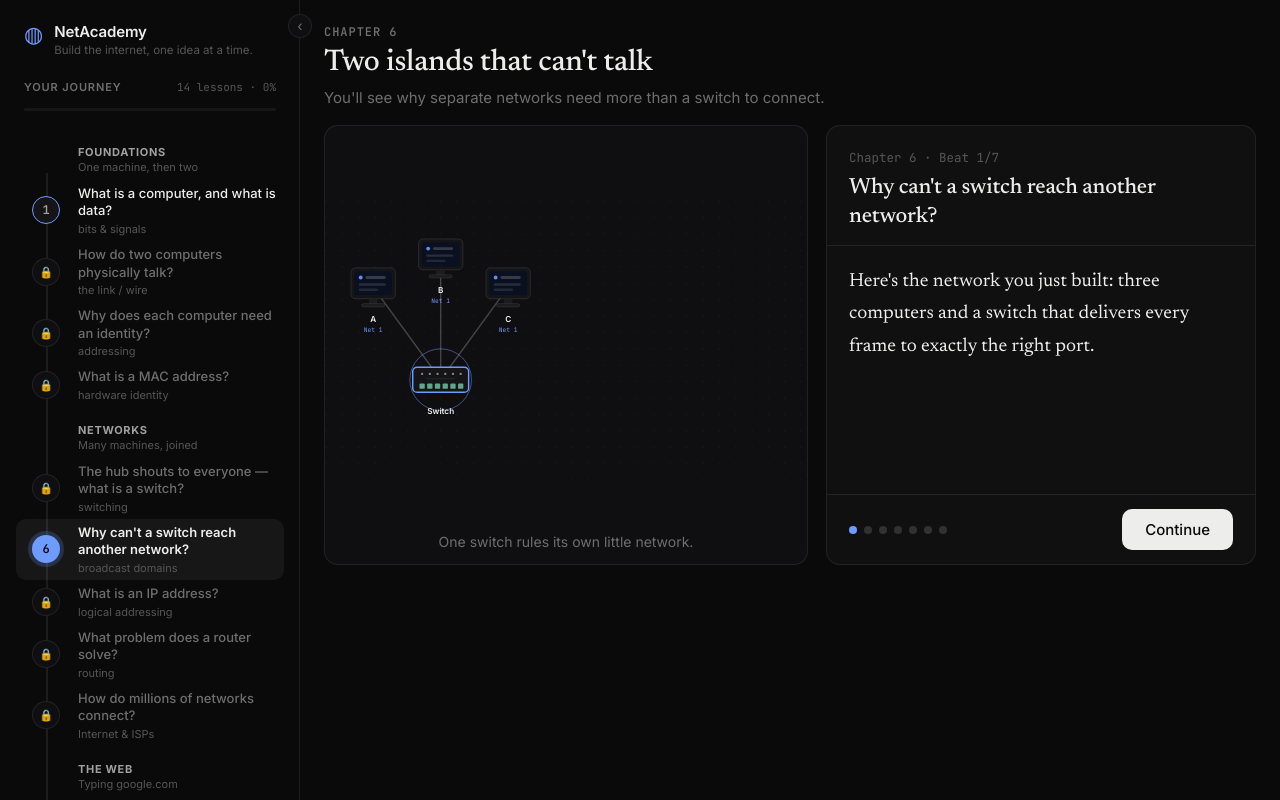
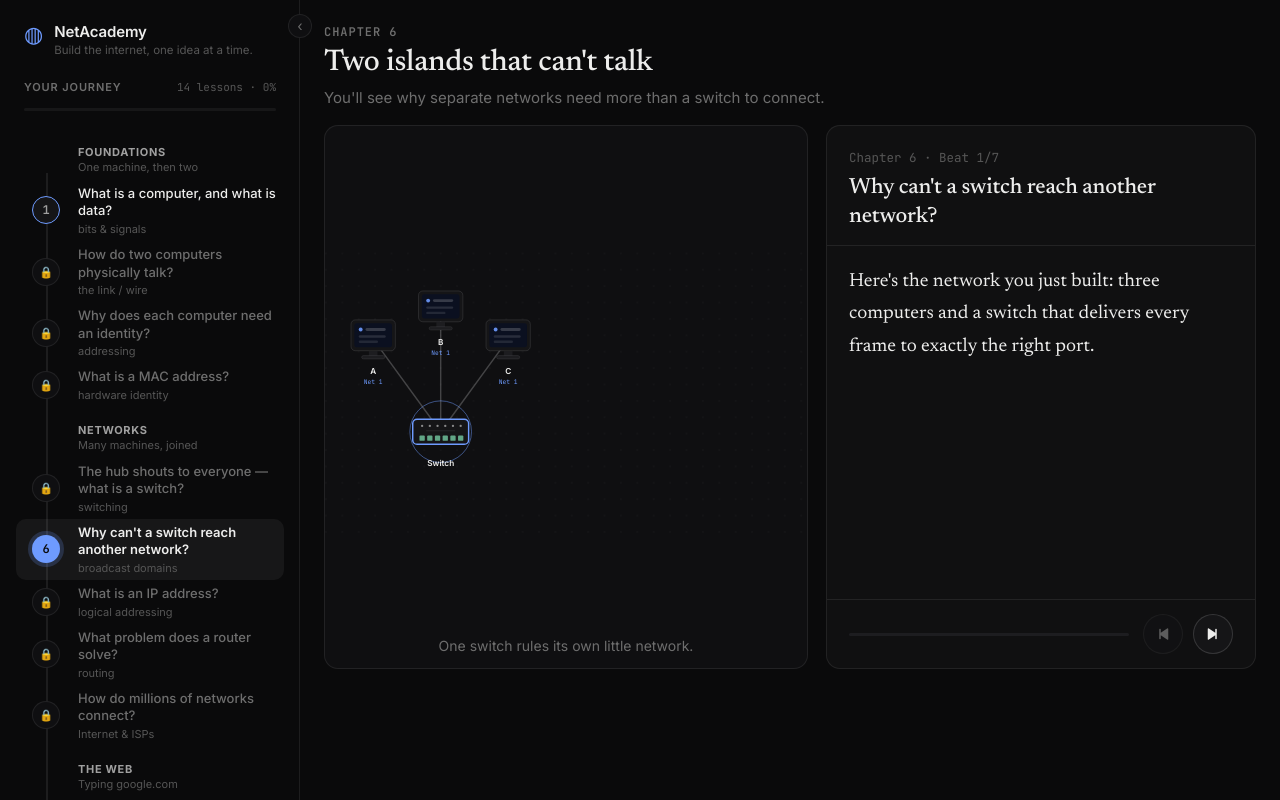
Before and after one commit to xorrier/computer-network, a React (Vite) app: page /chapter/another-network in a window 1280 px wide. Built offline with nearby package versions, Linux system fonts and the light colour scheme.

Commit message:
feat: enhance ChapterView component with scrolling behavior and navigation controls; update styles for improved layout

```diff
--- a/src/journey/ChapterView.tsx
+++ b/src/journey/ChapterView.tsx
@@ -1,4 +1,4 @@
-import { useEffect, useMemo, useState } from "react";
+import { useEffect, useMemo, useRef, useState } from "react";
 import { useNavigate } from "react-router-dom";
 import { motion, AnimatePresence } from "framer-motion";
 import type { Chapter } from "@/types/journey";
@@ -17,6 +17,7 @@ export function ChapterView({ chapter }: ChapterViewProps) {
   const [revealed, setRevealed] = useState(1);
   const [picked, setPicked] = useState<string | null>(null);
   const [finished, setFinished] = useState(false);
+  const bodyRef = useRef<HTMLDivElement>(null);
 
   const beat = chapter.beats[beatIndex]!;
   const isLastBeat = beatIndex === chapter.beats.length - 1;
@@ -35,10 +36,32 @@ export function ChapterView({ chapter }: ChapterViewProps) {
   const showInteraction = Boolean(beat.interaction) && allSaid;
   const canContinue = allSaid && solved;
 
+  // Keep the newest content in view above the footer as the beat grows.
+  useEffect(() => {
+    const el = bodyRef.current;
+    if (!el) return;
+    el.scrollTo({ top: el.scrollHeight, behavior: "smooth" });
+  }, [revealed, showInteraction, picked, beatIndex]);
+
   const goToBeat = (i: number) => {
     setBeatIndex(i);
     setRevealed(1);
     setPicked(null);
+  };
+
+  // Step backward one narration line; at the first line, jump to the previous
+  // beat fully revealed.
+  const goPrev = () => {
+    if (revealed > 1) {
+      setRevealed((r) => r - 1);
+      return;
+    }
+    if (beatIndex > 0) {
+      const prev = beatIndex - 1;
+      setBeatIndex(prev);
+      setRevealed(chapter.beats[prev]!.say.length);
+      setPicked(null);
+    }
   };
 
   const handlePrimary = () => {
@@ -70,16 +93,17 @@ export function ChapterView({ chapter }: ChapterViewProps) {
           <h2 className="narrator-q">{chapter.question}</h2>
         </div>
 
-        <div className="narrator-body">
+        <div className="narrator-body" ref={bodyRef}>
           <div className="say">
             <AnimatePresence initial={false}>
               {beat.say.slice(0, revealed).map((line, i) => (
                 <motion.p
                   key={beat.id + "-" + i}
                   className={"say-p" + (i === revealed - 1 ? " is-latest" : "")}
-                  initial={{ opacity: 0, y: 10 }}
-                  animate={{ opacity: 1, y: 0 }}
-                  transition={{ duration: 0.35 }}
+                  initial={{ opacity: 0, y: 12, filter: "blur(4px)" }}
+                  animate={{ opacity: 1, y: 0, filter: "blur(0px)" }}
+                  exit={{ opacity: 0, y: -8, filter: "blur(2px)" }}
+                  transition={{ duration: 0.5, ease: [0.22, 1, 0.36, 1] }}
                   dangerouslySetInnerHTML={{ __html: emphasize(line) }}
                 />
               ))}
@@ -134,19 +158,43 @@ export function ChapterView({ chapter }: ChapterViewProps) {
         </div>
 
         <div className="narrator-foot">
-          <div className="beat-dots">
-            {chapter.beats.map((b, i) => (
+          <div className="beat-progress" aria-hidden="true">
+            <div
+              className="beat-progress-fill"
+              style={{ width: `${(((beatIndex + (allSaid ? 1 : 0)) / chapter.beats.length) * 100).toFixed(1)}%` }}
+            />
+          </div>
+          <div className="transport">
+            <button
+              className="transport-btn"
+              onClick={goPrev}
+              disabled={beatIndex === 0 && revealed <= 1}
+              aria-label="Previous"
+              title="Previous"
+            >
+              <svg viewBox="0 0 24 24" width="18" height="18" fill="currentColor" aria-hidden="true">
+                <path d="M19 5.5v13a1 1 0 0 1-1.5.86L9 13.7V18a1 1 0 0 1-2 0V6a1 1 0 0 1 2 0v4.3l8.5-5.66A1 1 0 0 1 19 5.5z" />
+              </svg>
+            </button>
+
+            {isLastBeat && allSaid && solved ? (
+              <button className="transport-open" onClick={() => setFinished(true)}>
+                {nextChapter ? "Open next chapter →" : "Finish →"}
+              </button>
+            ) : (
               <button
-                key={b.id}
-                className={"beat-dot" + (i === beatIndex ? " is-active" : "") + (i < beatIndex ? " is-done" : "")}
-                onClick={() => goToBeat(i)}
-                aria-label={`Go to beat ${i + 1}`}
-              />
-            ))}
+                className="transport-btn"
+                onClick={handlePrimary}
+                disabled={showInteraction && !solved}
+                aria-label="Forward"
+                title="Forward"
+              >
+                <svg viewBox="0 0 24 24" width="18" height="18" fill="currentColor" aria-hidden="true">
+                  <path d="M5 5.5v13a1 1 0 0 0 1.5.86L15 13.7V18a1 1 0 0 0 2 0V6a1 1 0 0 0-2 0v4.3L6.5 4.64A1 1 0 0 0 5 5.5z" />
+                </svg>
+              </button>
+            )}
           </div>
-          <button className="continue-btn" onClick={handlePrimary} disabled={showInteraction && !solved}>
-            {!allSaid ? "Continue" : isLastBeat ? "Finish chapter →" : "Next →"}
-          </button>
         </div>
       </aside>
 
--- a/src/styles/journey.css
+++ b/src/styles/journey.css
@@ -1366,7 +1366,7 @@ a.sb-node-link:hover {
   border: 1px solid var(--border);
   border-radius: var(--radius-lg);
   background: var(--surface);
-  min-height: 440px;
+  height: clamp(460px, 68vh, 680px);
 }
 .narrator-head {
   padding: 20px 22px 14px;
@@ -1385,6 +1385,7 @@ a.sb-node-link:hover {
 }
 .narrator-body {
   flex: 1;
+  min-height: 0;
   overflow-y: auto;
   padding: 20px 22px;
   display: flex;
@@ -1500,33 +1501,49 @@ a.sb-node-link:hover {
   padding: 14px 22px;
   border-top: 1px solid var(--border);
 }
-.beat-dots {
-  display: flex;
-  gap: 7px;
+.beat-progress {
   flex: 1;
-  flex-wrap: wrap;
-}
-.beat-dot {
-  width: 8px;
-  height: 8px;
-  border-radius: 50%;
-  border: none;
-  background: var(--border-strong);
+  height: 3px;
+  border-radius: 999px;
+  background: var(--bg-3);
+  overflow: hidden;
+}
+.beat-progress-fill {
+  height: 100%;
+  background: var(--accent);
+  border-radius: 999px;
+  transition: width 0.35s ease;
+}
+.transport {
+  display: flex;
+  align-items: center;
+  gap: 10px;
+}
+.transport-btn {
+  width: 40px;
+  height: 40px;
+  display: grid;
+  place-items: center;
+  border-radius: 999px;
+  border: 1px solid var(--border-strong);
+  background: var(--bg-2);
+  color: var(--text-0);
   cursor: pointer;
-  padding: 0;
-  transition: transform 0.15s ease, background 0.2s ease;
-}
-.beat-dot:hover {
-  transform: scale(1.25);
-}
-.beat-dot.is-done {
-  background: var(--text-2);
-}
-.beat-dot.is-active {
-  background: var(--accent);
-}
-.continue-btn {
-  padding: 10px 22px;
+  transition: background 0.15s ease, border-color 0.15s ease, opacity 0.2s ease;
+}
+.transport-btn:hover:not(:disabled) {
+  background: var(--bg-3);
+  border-color: var(--text-3);
+}
+.transport-btn:disabled {
+  opacity: 0.35;
+  cursor: not-allowed;
+}
+.transport-btn svg {
+  display: block;
+}
+.transport-open {
+  padding: 10px 20px;
   border-radius: var(--radius-md);
   border: 1px solid transparent;
   background: var(--text-0);
@@ -1535,14 +1552,10 @@ a.sb-node-link:hover {
   font-size: 15px;
   cursor: pointer;
   white-space: nowrap;
-  transition: background 0.15s ease, opacity 0.2s ease;
-}
-.continue-btn:hover:not(:disabled) {
+  transition: background 0.15s ease;
+}
+.transport-open:hover {
   background: #ffffff;
-}
-.continue-btn:disabled {
-  opacity: 0.35;
-  cursor: not-allowed;
 }
 
 /* ---- Bridge (end-of-chapter cliffhanger) ---- */
```
